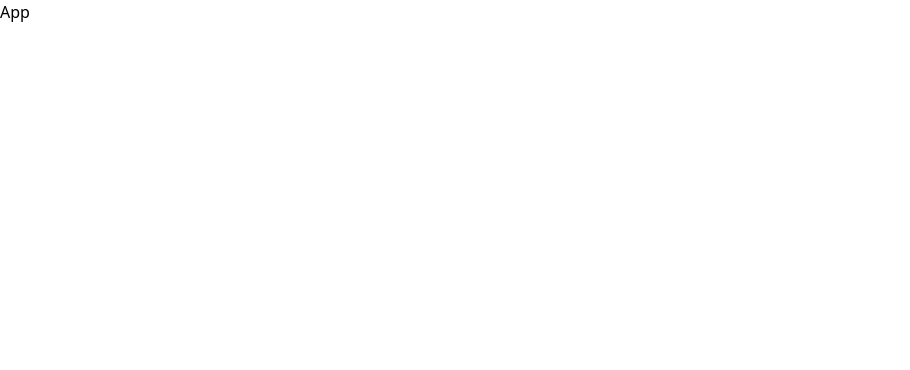
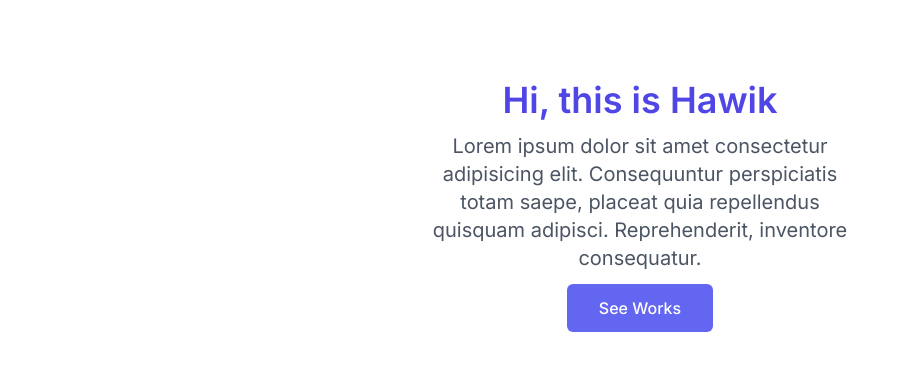
Before and after one commit to hawiksfd/vite-portofolio, a React (Vite) app: page / in a window 1280 px wide. Shown: the top 370 px of the page, without its empty margins (0-910 px from the left). Built offline with nearby package versions, Linux system fonts and the light colour scheme.

Commit message:
Membuat komponen HeroSection

```diff
--- a/src/App.jsx
+++ b/src/App.jsx
@@ -1,8 +1,12 @@
 import React from 'react'
+import HeroSection from './components/HeroSection';
 
 function App() {
   return (
-    <div>App</div>
+    <div className="font-inter bg:white dark:bg-slate-900">
+      <HeroSection>
+      </HeroSection>
+    </div>
   )
 }
 
--- /dev/null
+++ b/src/components/HeroSection.jsx
@@ -0,0 +1,23 @@
+import React from 'react'
+
+const HeroSection = () => {
+  return (
+    <div className="flex items-center justify-center
+    flex-col py-20">
+        <div className="text-center">
+            <h1 className="text-2xl md:text-4xl mb-1 md:mb-3
+            text-indigo-600 font-semibold">
+                Hi, this is Hawik</h1>
+            <p className="text-md md:text-xl max-w-md mb-3 text-gray-600">
+                Lorem ipsum dolor sit amet consectetur adipisicing elit.
+                Consequuntur perspiciatis totam saepe, placeat quia repellendus quisquam adipisci.
+                Reprehenderit, inventore consequatur.</p>
+            <a href="#" className="inline-block px-8 py-3 border-transparent
+            text-base font-medium rounded-md text-white bg-indigo-500
+            hover:bg-indigo-600 md:text-md">See Works</a>
+        </div>
+    </div>
+  )
+}
+
+export default HeroSection
```
